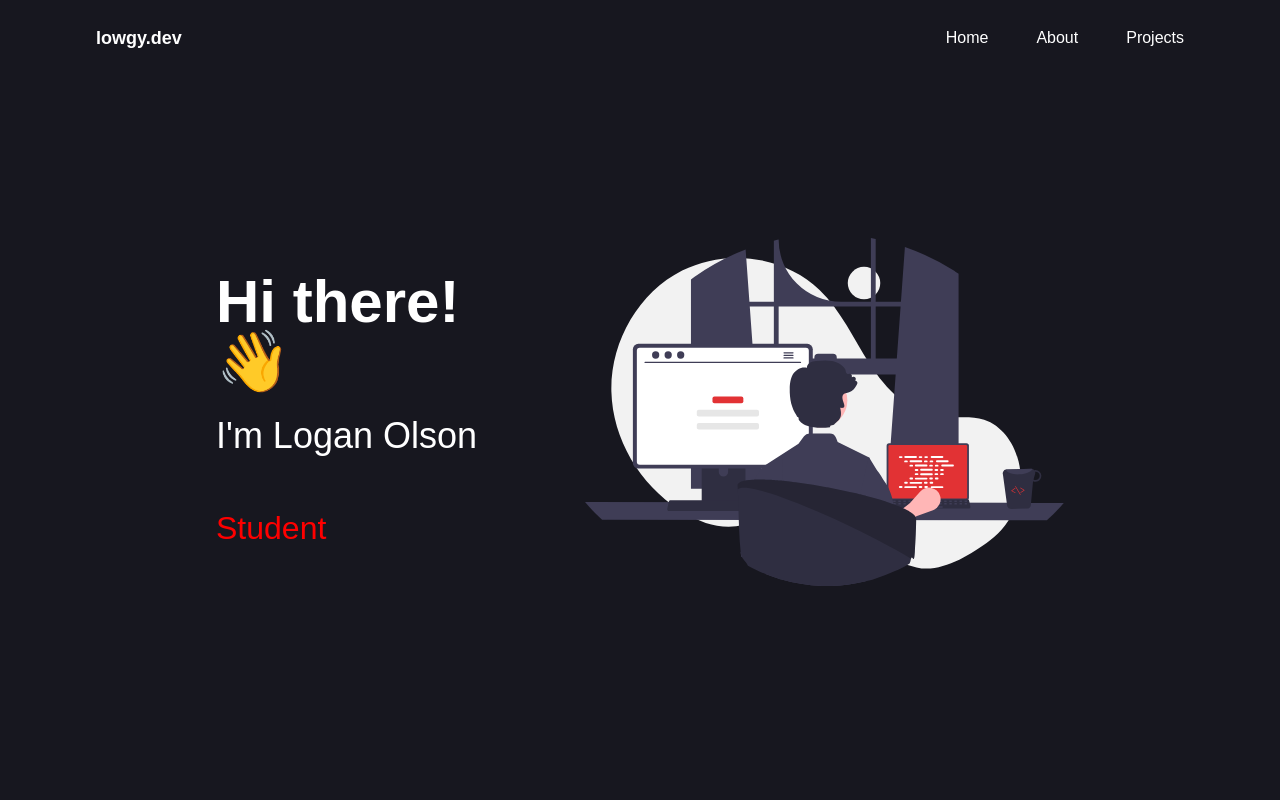
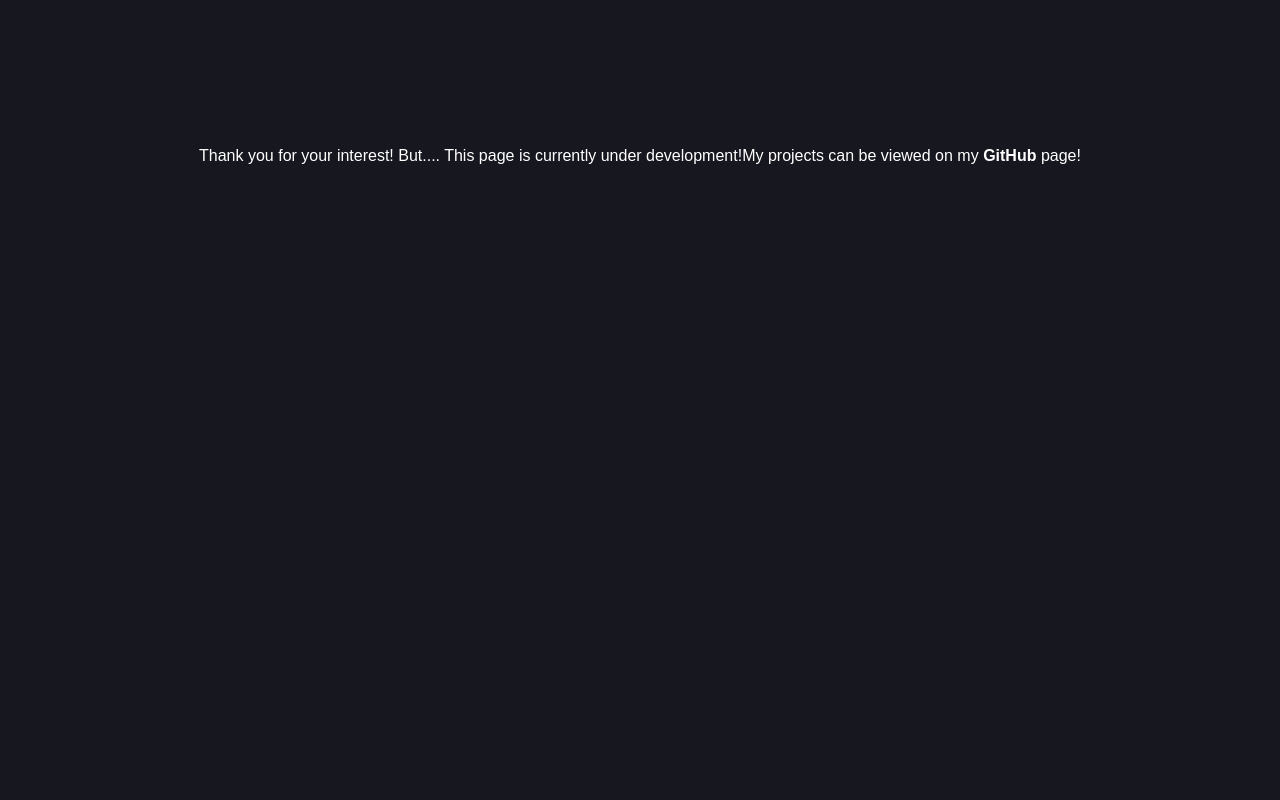
Before and after one commit to Lowgy/lowgy-dev, a Next.js app: page / in a window 1280 px wide. Shown: the top 800 px of the page. Built offline with nearby package versions, Linux system fonts and the light colour scheme.

Commit message:
Added a conditional render for development section

```diff
--- a/app/layout.tsx
+++ b/app/layout.tsx
@@ -1,19 +1,41 @@
 import './globals.css';
 import Navbar from './components/navbar';
 import Footer from './components/footer';
+import Link from 'next/link';
 
 export default function RootLayout({
   children,
 }: {
   children: React.ReactNode;
 }) {
+  const development = true;
+
   return (
     <html lang="en">
       <head />
       <body className="bg-body font-raleway text-white">
-        <Navbar />
-        {children}
-        <Footer />
+        {development ? (
+          <div className="flex justify-center md:p-48 p-6 mx-auto sm:py-12 lg:py-36 lg:flex-row">
+            <h1>
+              Thank you for your interest! But.... This page is currently under
+              development!
+            </h1>
+            <h1>
+              My projects can be viewed on my{' '}
+              <Link
+                href={'https://github.com/Lowgy'}
+                className="font-bold hover:text-red-400"
+              >
+                GitHub
+              </Link>{' '}
+              page!
+            </h1>
+          </div>
+        ) : (
+          <>
+            <Navbar /> {children} <Footer />
+          </>
+        )}
       </body>
     </html>
   );
```
